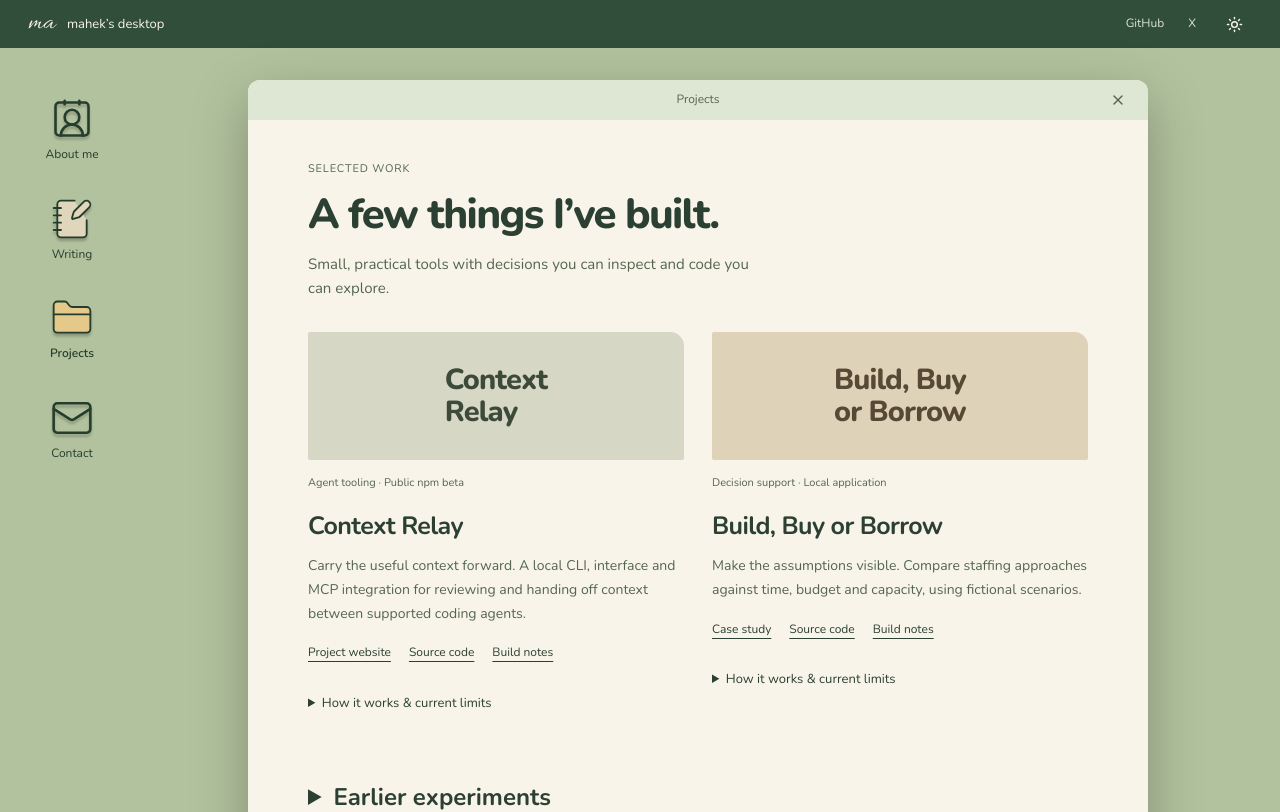
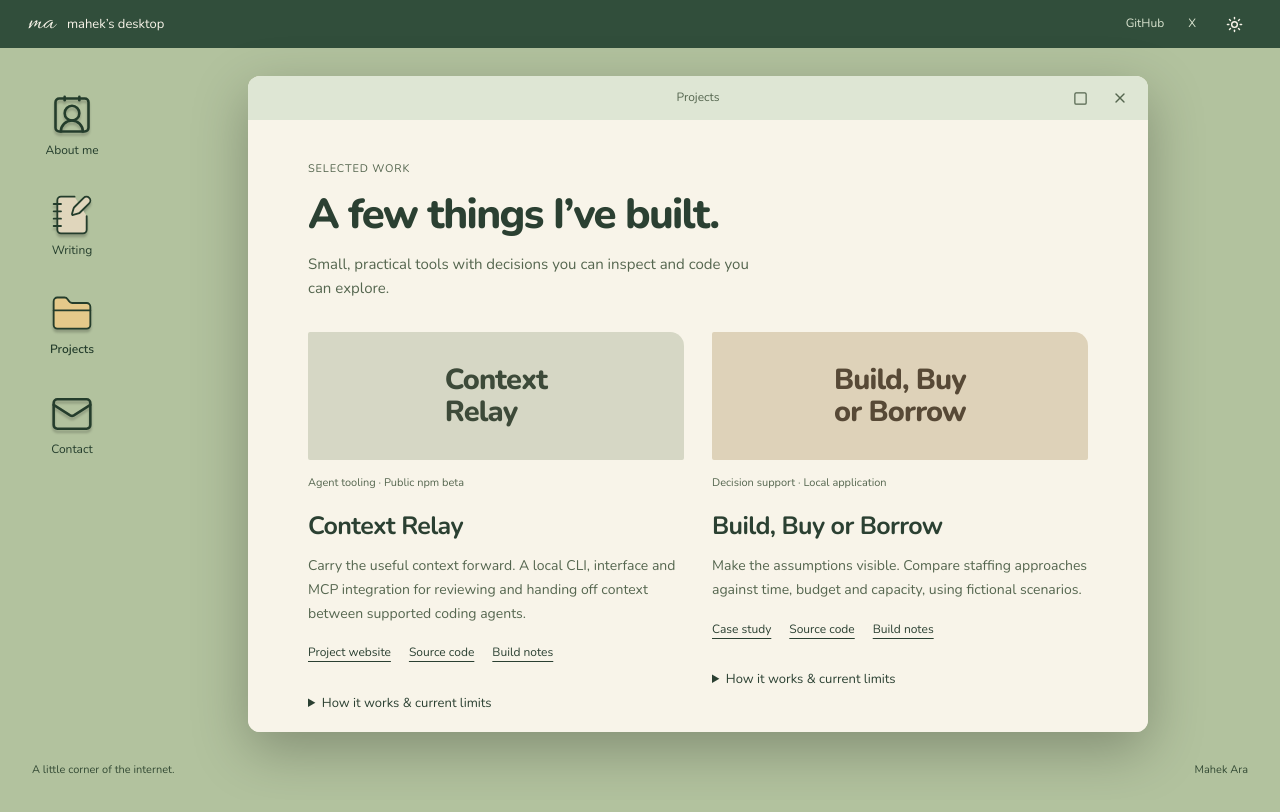
Before and after one commit to mahekara28/mahek-portfolio, a Next.js app: page /projects in a window 1280 px wide. Shown: the top 812 px of the page. Built offline with nearby package versions, Linux system fonts and the light colour scheme.

Commit message:
Keep desktop fixed with scrollable and maximizable windows

```diff
--- a/app/components/site-shell.tsx
+++ b/app/components/site-shell.tsx
@@ -2,10 +2,11 @@
 
 import Link from "next/link";
 import { useSelectedLayoutSegment, useRouter } from "next/navigation";
-import { useEffect, useRef, type ReactNode } from "react";
-import { ContactRound, FolderClosed, Mail, Moon, NotebookPen, Sun, X } from "lucide-react";
+import { useEffect, useRef, useState, type ReactNode } from "react";
+import { ContactRound, Copy, FolderClosed, Mail, Moon, NotebookPen, Square, Sun, X } from "lucide-react";
 import { links } from "../lib/content";
 import { useTheme } from "../theme-provider";
+import { WindowContent } from "./window-content";
 
 const folders = [
   { href: "/", label: "About me", kind: "about", Icon: ContactRound },
@@ -20,7 +21,10 @@ export function DesktopShell({ children }: { children: ReactNode }) {
   const { isDark, toggleTheme } = useTheme();
   const returnTo = useRef<string | null>(null);
   const navigation = useRef<HTMLElement>(null);
+  const maximizeControl = useRef<HTMLButtonElement>(null);
+  const [expanded, setExpanded] = useState(false);
   const closed = segment === "desktop";
+  const maximized = expanded && !closed;
   // Use the rendered route tree so unknown URLs share the server's 404 frame.
   const current = folders.find(({ href }) => href === "/" ? segment === null : segment === href.slice(1));
   const folderHref = current?.href ?? "/";
@@ -32,18 +36,24 @@ export function DesktopShell({ children }: { children: ReactNode }) {
     }
     function handleKey(event: KeyboardEvent) {
       if (event.key === "Escape" && !closed && !event.defaultPrevented) {
+        event.preventDefault();
+        if (maximized) {
+          setExpanded(false);
+          maximizeControl.current?.focus();
+          return;
+        }
         returnTo.current = folderHref;
         router.push("/desktop", { scroll: false });
       }
     }
     document.addEventListener("keydown", handleKey);
     return () => document.removeEventListener("keydown", handleKey);
-  }, [closed, folderHref, router]);
+  }, [closed, folderHref, maximized, router]);
 
   return (
-    <div className="desktop">
+    <div className="desktop" data-maximized={maximized}>
       <a className="skip-link" href="#main">Skip to content</a>
-      <header className="md-menubar">
+      <header className="md-menubar" inert={maximized}>
         <Link className="md-desktop-name" href="/" aria-label="Mahek’s introduction">
           <span className="md-monogram" aria-hidden="true">ma</span>
           <span>mahek’s desktop</span>
@@ -59,7 +69,7 @@ export function DesktopShell({ children }: { children: ReactNode }) {
         </div>
       </header>
       <div className="md-workspace">
-        <nav className="md-shortcuts" aria-label="Desktop folders" ref={navigation}>
+        <nav className="md-shortcuts" aria-label="Desktop folders" ref={navigation} inert={maximized}>
           {folders.map(({ href, label, kind, Icon }) => (
             <Link key={href} href={href} className="md-shortcut" data-open={kind} aria-current={!closed && current?.href === href ? "page" : undefined}>
               <Icon aria-hidden="true" /><span>{label}</span>
@@ -67,18 +77,23 @@ export function DesktopShell({ children }: { children: ReactNode }) {
           ))}
         </nav>
         {closed ? children : (
-          <section className="md-window" aria-label={current?.label ?? "Mahek’s desktop"}>
+          <section className="md-window" data-maximized={maximized} aria-label={current?.label ?? "Mahek’s desktop"}>
             <header className="md-window-bar">
               <p className="md-window-title">{current?.label ?? "A little detour"}</p>
-              <Link href="/desktop" className="md-close" aria-label="Close window" title="Close window (Escape)" onClick={() => { returnTo.current = folderHref; }}>
-                <X size={16} aria-hidden="true" />
-              </Link>
+              <div className="md-window-controls">
+                <button ref={maximizeControl} className="md-window-control md-maximize" type="button" aria-label={maximized ? "Restore window" : "Maximize window"} title={maximized ? "Restore window (Escape)" : "Maximize window"} aria-pressed={maximized} aria-controls="window-content" onClick={() => setExpanded(value => !value)}>
+                  {maximized ? <Copy size={15} aria-hidden="true" /> : <Square size={15} aria-hidden="true" />}
+                </button>
+                <Link href="/desktop" scroll={false} className="md-window-control md-close" aria-label="Close window" title="Close window" onNavigate={() => { setExpanded(false); returnTo.current = folderHref; }}>
+                  <X size={16} aria-hidden="true" />
+                </Link>
+              </div>
             </header>
-            {children}
+            <WindowContent>{children}</WindowContent>
           </section>
         )}
       </div>
-      <footer className="md-desk-footer">
+      <footer className="md-desk-footer" inert={maximized}>
         <p>A little corner of the internet.</p>
         <Link href="/">Mahek Ara</Link>
       </footer>
--- /dev/null
+++ b/app/components/window-content.tsx
@@ -0,0 +1,37 @@
+"use client";
+
+import { usePathname } from "next/navigation";
+import { useEffect, useLayoutEffect, useRef, type ReactNode } from "react";
+
+export function WindowContent({ children }: { children: ReactNode }) {
+  const pathname = usePathname();
+  const content = useRef<HTMLDivElement>(null);
+  const positions = useRef(new Map<string, number>());
+  const historyTarget = useRef<string | null>(null);
+
+  useEffect(() => {
+    function rememberHistoryTarget() {
+      historyTarget.current = window.location.pathname;
+    }
+    window.addEventListener("popstate", rememberHistoryTarget);
+    return () => window.removeEventListener("popstate", rememberHistoryTarget);
+  }, []);
+
+  useLayoutEffect(() => {
+    // The persistent desktop owns scrolling. New pages start at the top;
+    // Back/Forward restores this window's reading position. Hash links retain
+    // the browser's anchor behavior (including the expandable project archive).
+    if (content.current && !window.location.hash) {
+      content.current.scrollTop = historyTarget.current === pathname
+        ? positions.current.get(pathname) ?? 0
+        : 0;
+    }
+    historyTarget.current = null;
+  }, [pathname]);
+
+  return (
+    <div id="window-content" className="md-window-content" ref={content} role="region" aria-label="Window content" tabIndex={0} onScroll={event => { positions.current.set(pathname, event.currentTarget.scrollTop); }}>
+      {children}
+    </div>
+  );
+}
--- a/app/globals.css
+++ b/app/globals.css
@@ -1,6 +1,6 @@
 @import "tailwindcss";
 
-    :root { --desk:#b2c29e; --desk-bar:#314e3b; --desk-text:#243d2c; --desk-muted:#3e573e; --menu-ink:#f8f4e9; --menu-muted:#dae4d0; --folder:#e5c98a; --window:#f8f4e9; --window-bar:#dee6d4; --window-ink:#2b4032; --window-muted:#55664f; --paper:#f8f4e9; --paper-ink:#2b4032; --paper-muted:#55664f; --signature:var(--font-signature); --photo-tilt:-5deg; --photo-size:220px; color:var(--desk-text); font:14px/1.6 var(--font-text),Arial,sans-serif; background:var(--desk); position:relative; isolation:isolate; }
+    :root { --desk:#b2c29e; --desk-bar:#314e3b; --desk-text:#243d2c; --desk-muted:#344b35; --menu-ink:#f8f4e9; --menu-muted:#dae4d0; --folder:#e5c98a; --window:#f8f4e9; --window-bar:#dee6d4; --window-ink:#2b4032; --window-muted:#55664f; --paper:#f8f4e9; --paper-ink:#2b4032; --paper-muted:#55664f; --signature:var(--font-signature); --photo-tilt:-5deg; --photo-size:220px; color:var(--desk-text); font:14px/1.6 var(--font-text),Arial,sans-serif; background:var(--desk); position:relative; isolation:isolate; }
     * { box-sizing:border-box; }
     [hidden] { display:none !important; }
     button, a { -webkit-tap-highlight-color:transparent; }
@@ -8,12 +8,12 @@
     button:focus-visible, a:focus-visible { outline:2px solid currentColor; outline-offset:5px; }
     a { color:inherit; text-decoration:none; }
     a:hover { opacity:1; }
-    .md-menubar { display:flex; align-items:center; justify-content:space-between; gap:24px; background:var(--desk-bar); color:var(--menu-ink); padding:0 28px; min-height:48px; }
+    .md-menubar { display:flex; align-items:center; justify-content:space-between; gap:24px; background:var(--desk-bar); color:var(--menu-ink); padding:0 28px; min-height:48px; flex-shrink:0; }
     .md-desktop-name { background:none; border:0; padding:8px 0; display:flex; align-items:center; gap:12px; font-size:13px; }
     .md-desktop-name .md-monogram { font:400 26px/1 var(--signature),cursive; }
     .md-socials { display:flex; align-items:center; gap:24px; font-size:12px; color:var(--menu-muted); }
-    .md-workspace { display:grid; grid-template-columns:104px minmax(0,1fr); gap:24px; padding:32px 32px 24px 20px; min-height:718px; position:relative; }
-    .md-shortcuts { display:flex; flex-direction:column; gap:24px; align-items:center; padding:12px 0; }
+    .md-workspace { display:grid; grid-template-columns:104px minmax(0,1fr); grid-template-rows:minmax(0,1fr); gap:24px; padding:28px 32px 16px 20px; position:relative; }
+    .md-shortcuts { display:flex; flex-direction:column; gap:24px; align-items:center; padding:12px 0; min-height:0; overflow-y:auto; overscroll-behavior:contain; }
     .md-shortcut { background:none; border:0; display:flex; flex-direction:column; align-items:center; justify-content:center; gap:6px; padding:5px 8px; width:88px; min-height:74px; border-radius:8px; }
     .md-shortcut svg { width:44px !important; height:44px !important; color:var(--folder); fill:var(--folder); stroke:var(--desk-text); stroke-width:1; filter:drop-shadow(0 3px 1px #0003); transition:transform .18s ease; }
     .md-shortcut[data-open="about"] svg { fill:none; stroke:var(--desk-text); stroke-width:1.4; }
@@ -21,12 +21,19 @@
     .md-shortcut[data-open="contact"] svg { fill:none; stroke:var(--desk-text); stroke-width:1.4; }
     .md-shortcut:hover svg { transform:translateY(-3px) rotate(-3deg); }
     .md-shortcut span { font-size:12px; color:var(--desk-text); line-height:1.3; }
-    .md-window { width:100%; max-width:900px; justify-self:center; align-self:start; background:var(--window); color:var(--window-ink); border-radius:12px; box-shadow:0 18px 55px #0004,0 1px 0 #ffffff0a inset; overflow:hidden; min-height:636px; }
-    .md-window-bar { display:grid; grid-template-columns:36px 1fr 36px; align-items:center; gap:8px; min-height:40px; padding:4px 10px; background:var(--window-bar); color:var(--window-muted); }
+    .md-window { width:100%; max-width:900px; justify-self:center; align-self:start; background:var(--window); color:var(--window-ink); border-radius:12px; box-shadow:0 18px 55px #0004,0 1px 0 #ffffff0a inset; overflow:hidden; min-height:0; height:100%; max-height:800px; display:flex; flex-direction:column; }
+    .md-window-bar { display:grid; grid-template-columns:80px minmax(0,1fr) 80px; align-items:center; gap:8px; min-height:44px; flex-shrink:0; padding:4px 10px; background:var(--window-bar); color:var(--window-muted); }
     .md-window-title { grid-column:2; margin:0; font-size:12px; text-align:center; font-weight:400; }
-    .md-close { grid-column:3; width:32px; height:32px; padding:8px; border:0; background:transparent; border-radius:50%; display:grid; place-items:center; }
-    .md-close:hover { background:#ffffff12; }
-    .md-close svg { width:16px !important; height:16px !important; }
+    .md-window-controls { grid-column:3; display:flex; justify-content:flex-end; gap:4px; }
+    .md-window-control { width:36px; height:36px; padding:0; border:0; background:transparent; border-radius:6px; display:grid; place-items:center; }
+    .md-window-control:hover { background:#36513c14; color:var(--window-ink); }
+    .md-window-control:focus-visible { outline-offset:-3px; }
+    .md-window-content { flex:1; min-height:0; overflow:auto; overscroll-behavior:contain; scrollbar-width:thin; scrollbar-color:#9aa68b transparent; }
+    .md-window-content:focus-visible { outline:2px solid var(--paper-muted); outline-offset:-4px; }
+    .md-window-content > main { min-height:100%; }
+    .md-window[data-maximized="true"] { position:fixed; inset:0; z-index:10; width:100%; height:100dvh; max-width:none; max-height:none; border-radius:0; }
+    .md-window[data-maximized="true"] .md-window-content > main { max-width:1120px; margin-inline:auto; }
+    .desktop[data-maximized="true"] .md-menubar, .desktop[data-maximized="true"] .md-shortcuts, .desktop[data-maximized="true"] .md-desk-footer { visibility:hidden; }
     .md-about { padding:28px 32px 32px; text-align:center; }
     .md-welcome { font:500 15px/1.4 var(--font-text),Arial,sans-serif; color:var(--window-muted); margin:0 0 8px; }
     .md-portrait-composition { width:min(100%,370px); height:270px; margin:0 auto 0; position:relative; }
@@ -40,7 +47,7 @@
     .md-bio { font-size:13px; line-height:1.8; color:var(--window-muted); margin:0 auto; max-width:46ch; }
     .md-about-contact { margin:24px 0 0; border:0; background:transparent; font-size:12px; padding:6px 14px; color:var(--window-ink); }
     .md-about-contact:hover { transform:translateY(-1px); }
-    .md-desk-footer { display:flex; justify-content:space-between; align-items:center; gap:20px; padding:4px 32px 24px; font-size:11px; color:var(--desk-muted); }
+    .md-desk-footer { display:flex; justify-content:space-between; align-items:center; gap:20px; padding:4px 32px 12px; flex-shrink:0; font-size:11px; color:var(--desk-muted); }
     .md-desk-footer p { margin:0; }
     .md-desk-footer button { border:0; padding:5px 0; background:transparent; font-size:11px; color:inherit; }
     .md-paper-view { background:var(--paper); color:var(--paper-ink); min-height:596px; padding:40px clamp(24px,5vw,60px); }
@@ -71,7 +78,7 @@
     .md-contact h1 { font:400 clamp(65px,8vw,90px)/1.1 var(--signature),cursive; letter-spacing:-.025em; margin-bottom:20px; }
     .md-contact .md-email { font-size:clamp(15px,2vw,22px); overflow-wrap:anywhere; }
     .md-contact-links { display:flex; flex-wrap:wrap; gap:24px; font-size:13px; margin-top:36px; }
-    .md-empty { min-height:636px; display:flex; flex-direction:column; align-items:center; justify-content:center; color:var(--desk-muted); text-align:center; padding:40px; }
+    .md-empty { min-height:0; height:100%; overflow:auto; display:flex; flex-direction:column; align-items:center; justify-content:center; color:var(--desk-muted); text-align:center; padding:40px; }
     .md-empty h1 { font:400 84px/1.2 var(--signature),cursive; color:var(--desk-text); margin:0 0 20px; }
     .md-empty p:last-child { font-size:13px; }
     :root[data-theme="light"] { --desk:#d7d4c8; --desk-bar:#e8e4d9; --desk-text:#373e32; --desk-muted:#555c4c; --menu-ink:#373e32; --menu-muted:#555c4c; --folder:#ac9671; --window:#f5f0e5; --window-bar:#e8e3d8; --window-ink:#383c30; --window-muted:#59604f; }
@@ -80,12 +87,12 @@
     @media(max-width:700px) {
       .md-menubar { padding:0 20px; gap:16px; }
       .md-socials { gap:16px; }
-      .md-workspace { display:flex; flex-direction:column; gap:20px; padding:16px 16px 20px; min-height:0; }
-      .md-shortcuts { flex-direction:row; justify-content:center; gap:12px; padding:0; }
+      .md-workspace { display:flex; flex-direction:column; gap:12px; padding:12px 16px; min-height:0; }
+      .md-shortcuts { flex-direction:row; justify-content:center; gap:12px; padding:0; flex-shrink:0; }
       .md-shortcut { width:72px; min-height:65px; padding:5px 0; }
       .md-shortcut svg { width:34px !important; height:34px !important; }
       .md-shortcut span { font-size:11px; }
-      .md-window { min-height:0; }
+      .md-window { flex:1; height:auto; }
       .md-about { padding:24px 20px 28px; }
       .md-signature { font-size:clamp(58px,17vw,80px); white-space:nowrap; }
       .md-description { font-size:20px; }
@@ -94,8 +101,8 @@
       .md-contact h1 { font-size:64px; }
       .md-post strong { font-size:20px; }
       .md-projects { grid-template-columns:1fr; gap:32px; }
-      .md-empty { min-height:440px; }
-      .md-desk-footer { padding:4px 20px 20px; }
+      .md-empty { flex:1; height:auto; padding:24px; }
+      .md-desk-footer { padding:4px 20px 8px; }
     }
     @media(max-width:380px) {
       :root { --photo-size:190px; }
@@ -114,7 +121,7 @@
       .md-desk-footer { font-size:11px; padding-left:16px; padding-right:16px; gap:12px; }
     }
     @media(pointer:coarse) {
-      .md-close { width:36px; height:44px; }
+      .md-window-control { height:44px; }
       .md-socials a, .md-project-links a, .md-contact-links a { min-height:44px; display:flex; align-items:center; }
       .md-about-contact, .md-back, .md-post, .md-desk-footer button { min-height:44px; }
     }
@@ -123,15 +130,13 @@
 
 /* The desktop is a navigation shell; each window remains an ordinary page. */
 @font-face { font-family:"Plex Mono"; src:url('/fonts/plex-mono.ttf') format('truetype'); font-weight:400; font-display:swap; }
-html { min-width:280px; }
-body { margin:0; }
+html { min-width:280px; height:100%; overflow:hidden; }
+body { margin:0; height:100%; overflow:hidden; }
 button { cursor:pointer; }
 svg { flex-shrink:0; }
 main:focus { outline:none; }
-.desktop { min-height:100svh; display:flex; flex-direction:column; }
+.desktop { height:100dvh; display:flex; flex-direction:column; overflow:hidden; }
 .md-workspace { flex:1; width:100%; max-width:1360px; margin:0 auto; min-height:0; }
-.md-window { min-height:0; }
-.md-about { min-height:590px; }
 .md-menu-right { display:flex; align-items:center; gap:20px; }
 .theme-toggle { border:0; background:transparent; display:grid; place-items:center; width:36px; height:44px; padding:0; }
 .md-desktop-name { min-height:48px; }
@@ -215,7 +220,6 @@ main:focus { outline:none; }
 .essay-bottom { display:flex; flex-wrap:wrap; gap:20px; justify-content:space-between; font-size:13px; }
 @media(min-width:1500px) { .md-workspace { padding-top:48px; } }
 @media(max-width:700px) {
-  .md-about { min-height:0; }
   .md-menu-right { gap:12px; }
   .md-socials { gap:16px; }
   .md-workspace { justify-content:flex-start; }
@@ -232,10 +236,19 @@ main:focus { outline:none; }
   .md-article-nav { gap:8px; }
 }
 @media(prefers-reduced-motion:reduce) { *, *::before, *::after { animation:none !important; transition:none !important; scroll-behavior:auto !important; } }
+@media (min-width:701px) and (max-height:650px) {
+  .md-workspace { padding-top:12px; padding-bottom:12px; }
+  .md-shortcuts { gap:6px; padding:0; }
+  .md-shortcut { min-height:48px; gap:2px; }
+  .md-shortcut svg { width:28px !important; height:28px !important; }
+}
 @media print {
+  html, body { height:auto; overflow:visible; }
+  .desktop { display:block; height:auto; overflow:visible; }
+  .md-window-content { overflow:visible; }
   .md-menubar, .md-shortcuts, .md-window-bar, .md-desk-footer, .copy-control, .md-article-nav, .essay-nav { display:none; }
-  .md-workspace { display:block; padding:0; }
-  .md-window { box-shadow:none; max-width:none; }
+  .md-workspace { display:block; padding:0; overflow:visible; }
+  .md-window, .md-window[data-maximized="true"] { position:static; display:block; height:auto; max-height:none; box-shadow:none; max-width:none; overflow:visible; }
   .md-paper-view { padding:0; background:white; color:black; }
 }
 .md-project h2 { font:700 25px/1.25 var(--font-text),Arial,sans-serif; margin:18px 0 12px; letter-spacing:-.025em; }
--- a/scripts/verify-interface.mjs
+++ b/scripts/verify-interface.mjs
@@ -28,6 +28,7 @@ async function visit(route) {
 }
 async function layout(label) {
   assert.equal(await page.evaluate(() => document.documentElement.scrollWidth > innerWidth + 1), false, label + ": horizontal overflow");
+  assert.equal(await page.evaluate(() => document.documentElement.scrollHeight > innerHeight + 1), false, label + ": desktop must fit viewport");
   const axe = await new AxeBuilder({ page }).withTags(["wcag2a", "wcag2aa", "wcag21aa"]).analyze();
   report.push({ label, violations: axe.violations.map(({ id, impact, nodes }) => ({ id, impact, elements: nodes.map(node => ({ target: node.target, summary: node.failureSummary })) })) });
   console.log(label + ": " + axe.violations.length + " accessibility issues");
@@ -96,6 +97,70 @@ try {
       if (width === 320 && route === "/") await page.screenshot({ path: ".qa/mobile-home.png", fullPage: true });
     }
   }
+  for (const viewport of [{ width: 1440, height: 900 }, { width: 320, height: 760 }, { width: 844, height: 390 }]) {
+    await page.setViewportSize(viewport);
+    await visit("/blog/llm-routing");
+    const content = page.locator(".md-window-content");
+    const frame = page.locator(".md-window");
+    const sidebarBefore = await folders().boundingBox();
+    const barBefore = await page.locator(".md-window-bar").boundingBox();
+    const frameBefore = await frame.boundingBox();
+    await content.hover();
+    await page.mouse.wheel(0, 650);
+    await expect.poll(() => content.evaluate(el => el.scrollTop)).toBeGreaterThan(100);
+    assert.equal(await page.evaluate(() => scrollY), 0, "The page stays still while reading");
+    assert.deepEqual(await folders().boundingBox(), sidebarBefore, "Folders stay in place");
+    assert.deepEqual(await page.locator(".md-window-bar").boundingBox(), barBefore, "Window controls stay in place");
+    await content.focus();
+    const beforePageDown = await content.evaluate(el => el.scrollTop);
+    const keyboardScrollEnded = content.evaluate(el => new Promise((resolve, reject) => {
+      const timeout = setTimeout(() => reject(new Error("Keyboard scroll did not finish")), 5000);
+      el.addEventListener("scrollend", () => { clearTimeout(timeout); resolve(true); }, { once: true });
+    }));
+    await page.keyboard.press("PageDown");
+    await keyboardScrollEnded;
+    await expect.poll(() => content.evaluate(el => el.scrollTop)).toBeGreaterThan(beforePageDown);
+    await page.getByRole("button", { name: "Maximize window", exact: true }).click();
+    await expect(frame).toHaveAttribute("data-maximized", "true");
+    assert.deepEqual(await frame.boundingBox(), { x: 0, y: 0, ...viewport }, "Maximize fills the viewport");
+    await expect(page.getByRole("button", { name: "Restore window", exact: true })).toBeFocused();
+    await expect(page.getByRole("button", { name: "Restore window", exact: true })).toHaveAttribute("aria-pressed", "true");
+    await expect(folders()).toHaveCount(0); // Covered controls cannot receive keyboard focus.
+    assert((await content.evaluate(el => el.scrollTop)) > 100, "Maximize preserves reading progress");
+    await layout("maximized article / " + viewport.width + "x" + viewport.height);
+    if (viewport.width === 1440) await page.screenshot({ path: ".qa/maximized-article.png" });
+    await content.evaluate(el => { el.scrollTop = el.scrollHeight; });
+    await content.hover();
+    await page.mouse.wheel(0, 650);
+    // At the edge no scrollend event fires. Finish the native wheel gesture
+    // before resizing so queued input cannot scroll the newly restored window.
+    await page.waitForTimeout(400);
+    assert.equal(await page.evaluate(() => scrollY), 0, "Scrolling at the window edge cannot move the desktop");
+    await page.keyboard.press("Escape");
+    await expect(frame).toHaveAttribute("data-maximized", "false");
+    assert.deepEqual(await frame.boundingBox(), frameBefore, "Restore returns the floating window size");
+    await expect(page.getByRole("button", { name: "Maximize window", exact: true })).toBeFocused();
+    await expect(page).toHaveURL(baseURL + "/blog/llm-routing");
+    await content.evaluate(el => { el.scrollTop = 500; });
+    await expect.poll(() => content.evaluate(el => el.scrollTop)).toBe(500);
+    const readingPosition = await content.evaluate(el => el.scrollTop);
+    await folders().getByRole("link", { name: "About me", exact: true }).click();
+    await expect(page.locator(".md-welcome")).toBeInViewport();
+    await expect.poll(() => page.locator(".md-window-content").evaluate(el => el.scrollTop)).toBe(0);
+    await page.goBack();
+    await expect(page).toHaveURL(baseURL + "/blog/llm-routing");
+    await expect.poll(() => content.evaluate(el => el.scrollTop)).toBe(readingPosition);
+    await page.goForward();
+    await expect(page).toHaveURL(baseURL + "/");
+    await expect.poll(() => content.evaluate(el => el.scrollTop)).toBe(0);
+    await page.getByRole("button", { name: "Maximize window", exact: true }).click();
+    await page.getByRole("link", { name: "Close window", exact: true }).click();
+    await expect(page).toHaveURL(baseURL + "/desktop");
+    await expect(folders().getByRole("link", { name: "About me", exact: true })).toBeFocused();
+    await page.keyboard.press("Enter");
+    await expect(page.locator(".md-window")).toHaveAttribute("data-maximized", "false");
+  }
+  await page.setViewportSize({ width: 320, height: 760 });
   await page.emulateMedia({ reducedMotion: "reduce" });
   await visit("/");
   assert.equal(await page.evaluate(() => document.getAnimations().filter(animation => animation.playState === "running").length), 0);
@@ -111,6 +176,9 @@ try {
   await staticPage.goto(baseURL + "/blog");
   await staticPage.locator(".md-post").first().click();
   await expect(staticPage.locator("h1")).toHaveText(notes[0].title);
+  await staticPage.locator(".md-sources a").last().scrollIntoViewIfNeeded();
+  await expect(staticPage.locator(".md-sources a").last()).toBeInViewport();
+  assert.equal(await staticPage.evaluate(() => scrollY), 0, "Inner scrolling works without JavaScript");
   await noScript.close();
   assert.deepEqual(errors, [], "Runtime errors");
   assert.deepEqual(remoteRequests, [], "No third-party services needed to render");
```
Also changed, not shown: 2 other files (tests, documents, lock files or other folders).
